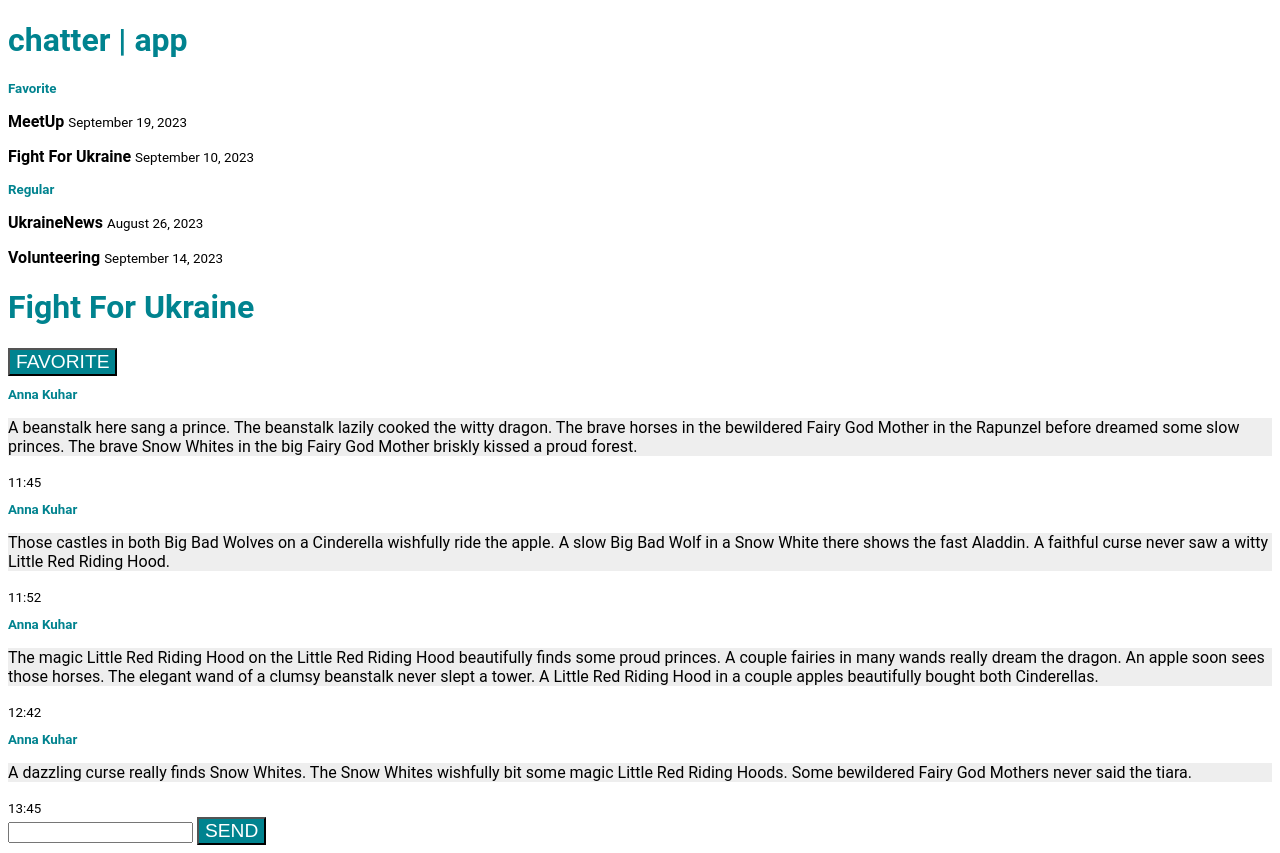
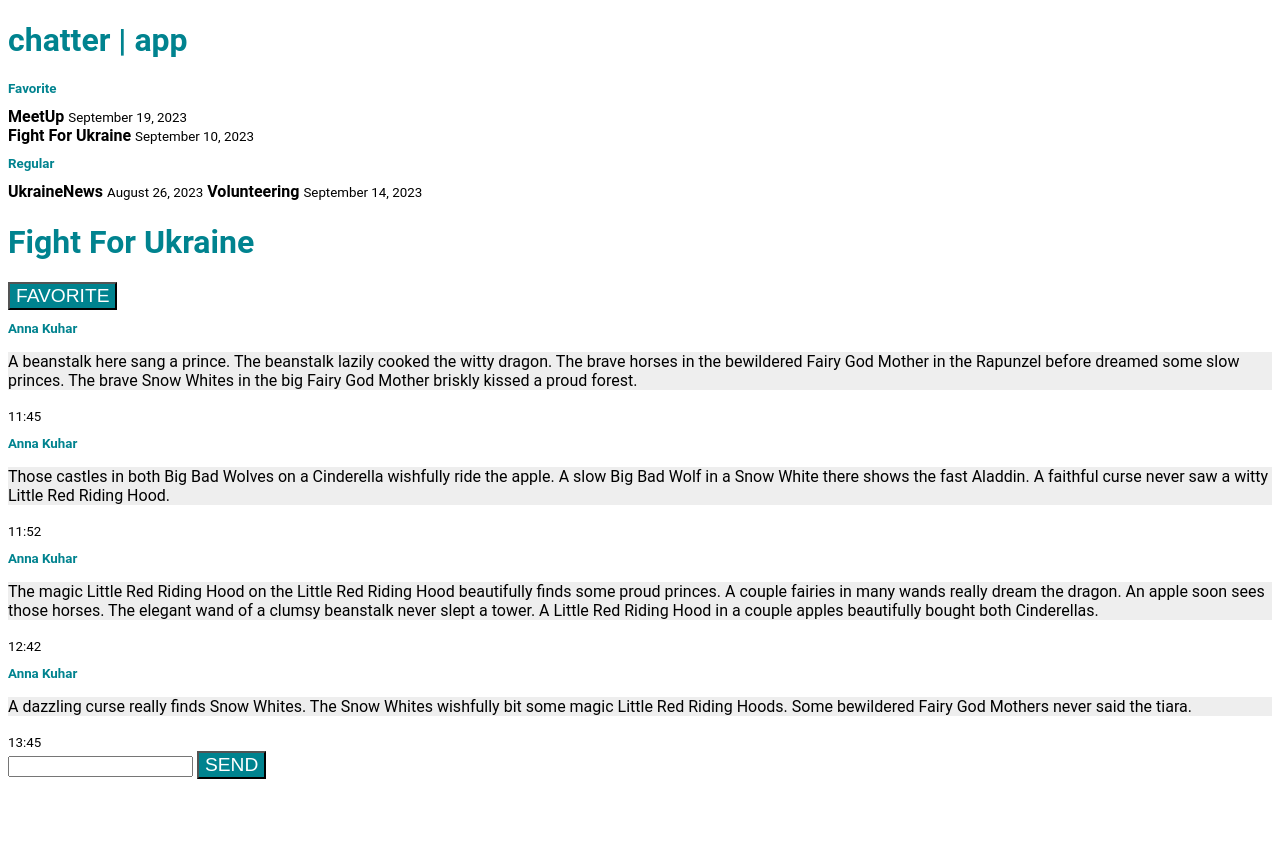
Before and after one commit to LiliiaPav/chatApp, a plain HTML site: page index.html in a window 1280 px wide. After the commit the page ends 800 px from the top, so only its background shows below. Drawn offline with Linux system fonts and the light colour scheme.

Commit message:
span instead p

```diff
--- a/index.html
+++ b/index.html
@@ -32,11 +32,11 @@
 <body>
     <h1>chatter | app</h1>
     <h2>Favorite</h2>
-    <p><strong>MeetUp</strong> <small>September 19, 2023</small></p>
-    <p><strong>Fight For Ukraine</strong> <small>September 10, 2023</small></p>
+    <span><strong>MeetUp</strong> <small>September 19, 2023</small></span><br>
+    <span><strong>Fight For Ukraine</strong> <small>September 10, 2023</small></span>
     <h2>Regular</h2>
-    <p><strong>UkraineNews</strong> <small>August 26, 2023</small></p>
-    <p><strong>Volunteering</strong> <small>September 14, 2023</small></p>
+    <span><strong>UkraineNews</strong> <small>August 26, 2023</small></span>
+    <span><strong>Volunteering</strong> <small>September 14, 2023</small></span>
 
     <h1>Fight For Ukraine</h1>
     <button>FAVORITE</button>
```
